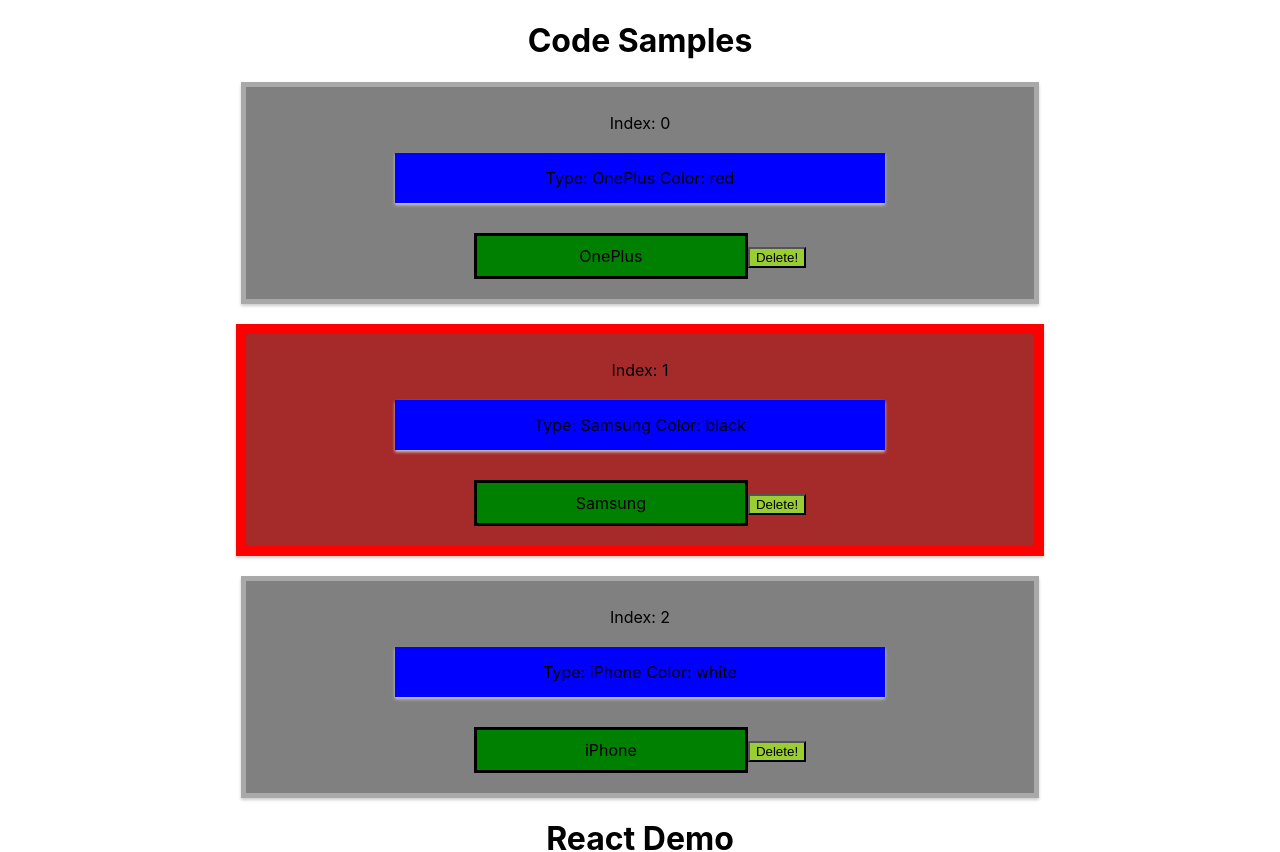
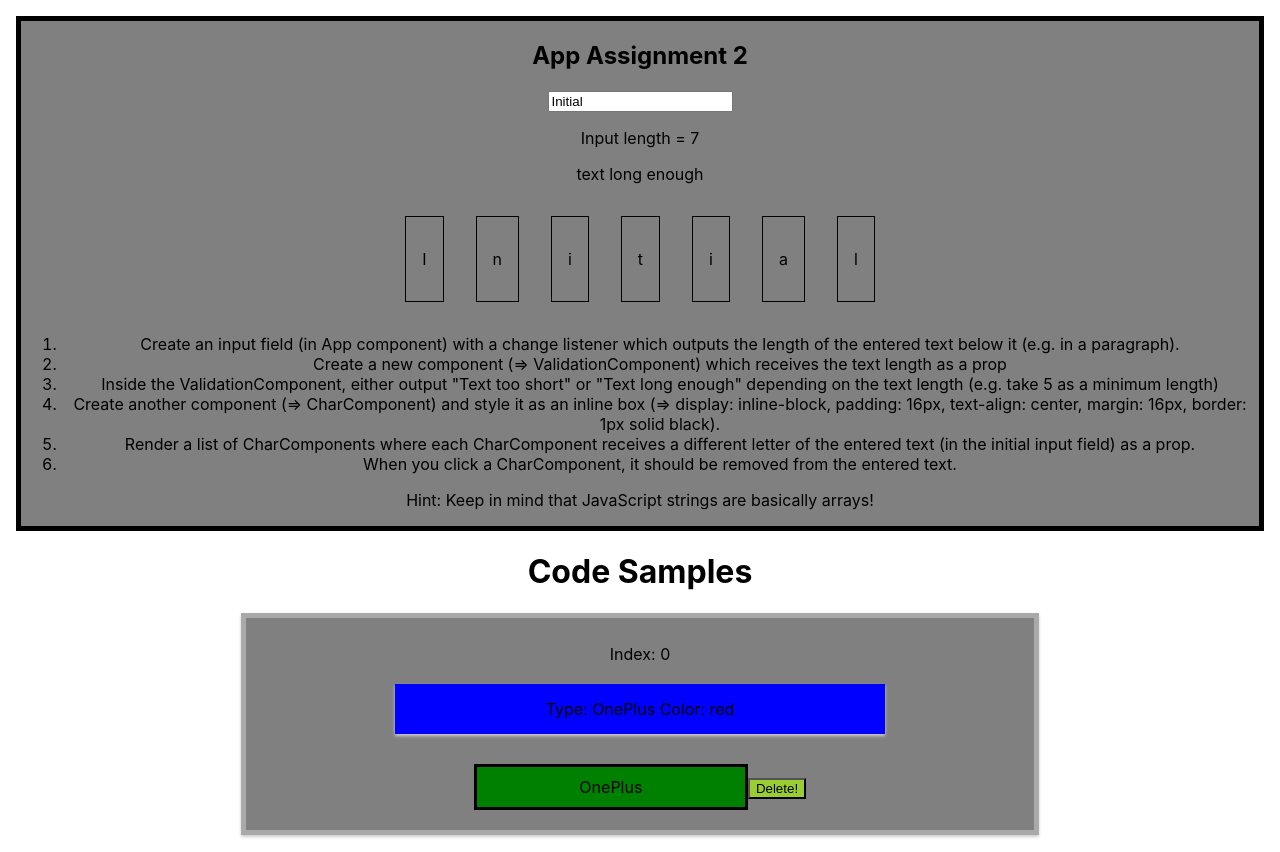
Before and after one commit to asszem/React-The-Complete-Guide-Udemy, a React (Create React App) app: page / in a window 1280 px wide. Shown: the top 852 px of the page. Built offline with nearby package versions, Linux system fonts and the light colour scheme.

Commit message:
Complete Assignment2 - Lists

```diff
--- /dev/null
+++ b/src/Assignments/Assignment2 - Lists/AppAssignment2.css
@@ -0,0 +1,5 @@
+.App {
+  margin: 16px;
+  border:5px solid black;
+  background-color: gray;
+}
--- /dev/null
+++ b/src/Assignments/Assignment2 - Lists/AppAssignment2.js
@@ -0,0 +1,57 @@
+import React, { Component } from 'react';
+import './AppAssignment2.css';
+import CharComponent from './CharComponent';
+import ValidationComponent from './ValidationComponent';
+
+class App extends Component {
+  state = {
+    inputString: "Initial"
+  }
+  displayLengthHandler = (event) => {
+    this.setState({ inputString: event.target.value })
+  }
+
+  deleteCharHandler = (index) => {
+    let newStringArray = [...this.state.inputString.split("")];
+    newStringArray.splice(index,1);
+    this.setState({ inputString: newStringArray.join("") });
+  }
+
+  render() {
+    //create the CharComponents here and us it as a reference in the return method
+    // create an array from the input string
+    const inputStringAsArray = [...this.state.inputString.split("")];
+    let charComponents = null;
+    charComponents = (
+      <div>
+        {inputStringAsArray.map((string, index) => {
+          return (
+            <CharComponent content={string} onDelete={() => this.deleteCharHandler(index)} />
+          );
+        })}
+      </div>
+    );
+    return (
+      <div className="App">
+        <h2>App Assignment 2</h2>
+        <input type="text" onChange={(event) => this.displayLengthHandler(event)} value={this.state.inputString}></input>
+        <p>Input length = {this.state.inputString.length}</p>
+        <ValidationComponent
+          inputLength={this.state.inputString.length}
+        />
+        {charComponents}
+        <ol>
+          <li>Create an input field (in App component) with a change listener which outputs the length of the entered text below it (e.g. in a paragraph).</li>
+          <li>Create a new component (=> ValidationComponent) which receives the text length as a prop</li>
+          <li>Inside the ValidationComponent, either output "Text too short" or "Text long enough" depending on the text length (e.g. take 5 as a minimum length)</li>
+          <li>Create another component (=> CharComponent) and style it as an inline box (=> display: inline-block, padding: 16px, text-align: center, margin: 16px, border: 1px solid black).</li>
+          <li>Render a list of CharComponents where each CharComponent receives a different letter of the entered text (in the initial input field) as a prop.</li>
+          <li>When you click a CharComponent, it should be removed from the entered text.</li>
+        </ol>
+        <p>Hint: Keep in mind that JavaScript strings are basically arrays!</p>
+      </div>
+    );
+  }
+}
+
+export default App;
--- /dev/null
+++ b/src/Assignments/Assignment2 - Lists/CharComponent.js
@@ -0,0 +1,17 @@
+import React, { Component } from 'react';
+
+const charComponent = (props) => {
+    const stlye = {
+        display: 'inline-block',
+        padding: '16px',
+        textalign: 'center',
+        margin: '16px',
+        border: '1px solid black'
+    }
+    return (
+        <div style={stlye} onClick={props.onDelete}>
+            <p>{props.content}</p>
+        </div>
+    );
+}
+export default charComponent;
--- /dev/null
+++ b/src/Assignments/Assignment2 - Lists/ValidationComponent.js
@@ -0,0 +1,17 @@
+import React, { Component } from 'react';
+
+const validationComponent = (props) => {
+    let message;
+    if (props.inputLength<=5){
+        message='text too short';
+    } else {
+        message='text long enough';
+    }
+    return (
+        <div>
+            <p>{message}</p>
+        </div>
+    );
+}
+
+export default validationComponent;
--- a/src/index.js
+++ b/src/index.js
@@ -3,11 +3,13 @@ import ReactDOM from 'react-dom';
 import './index.css';
 import App from './App';
 // import Assignment1App from './Assignments/Assignment1 - Base Syntax/AppAssignment1.js';
+import Assignment2App from './Assignments/Assignment2 - Lists/AppAssignment2';
 import CodeSamples from './Code Samples/CodeSamples';
 import reportWebVitals from './reportWebVitals';
 
 ReactDOM.render(
   <React.StrictMode>
+    <Assignment2App />
     <CodeSamples />
     <App />
     {/* <Assignment1App /> */}
```
